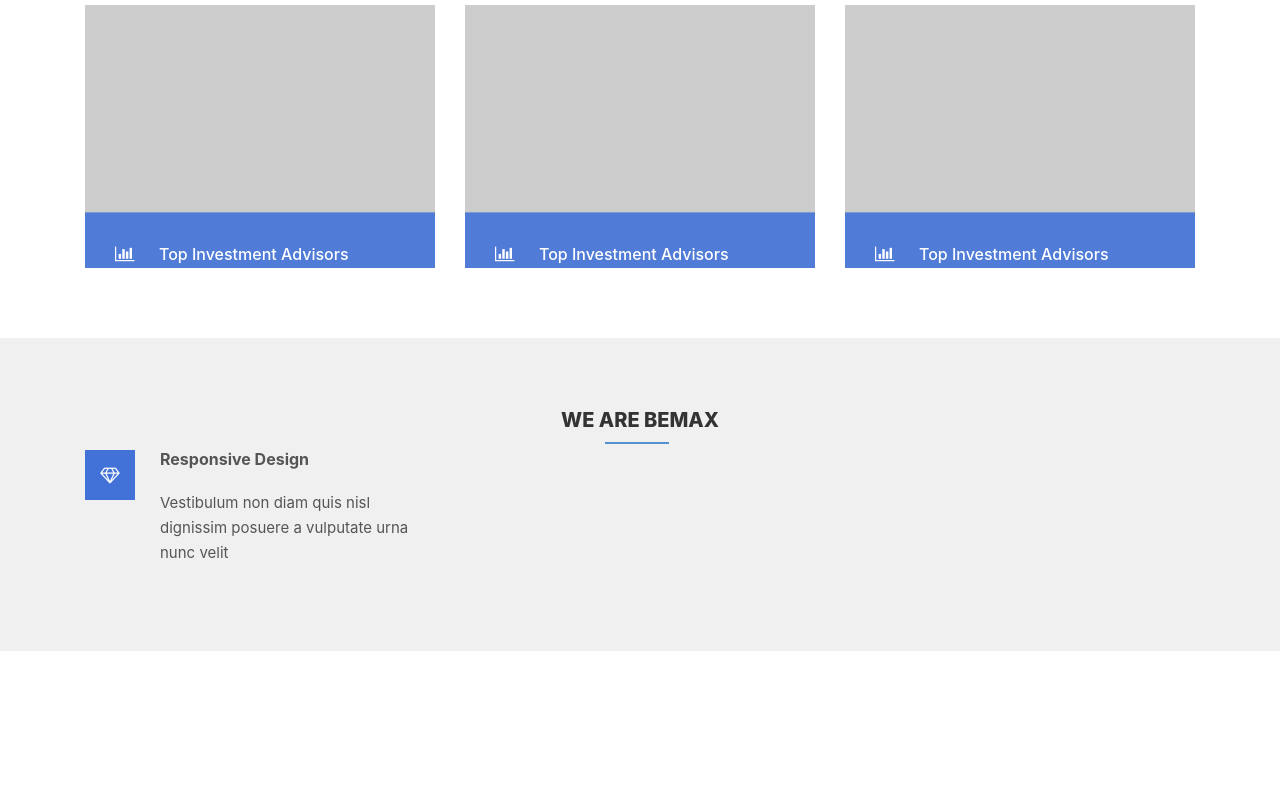
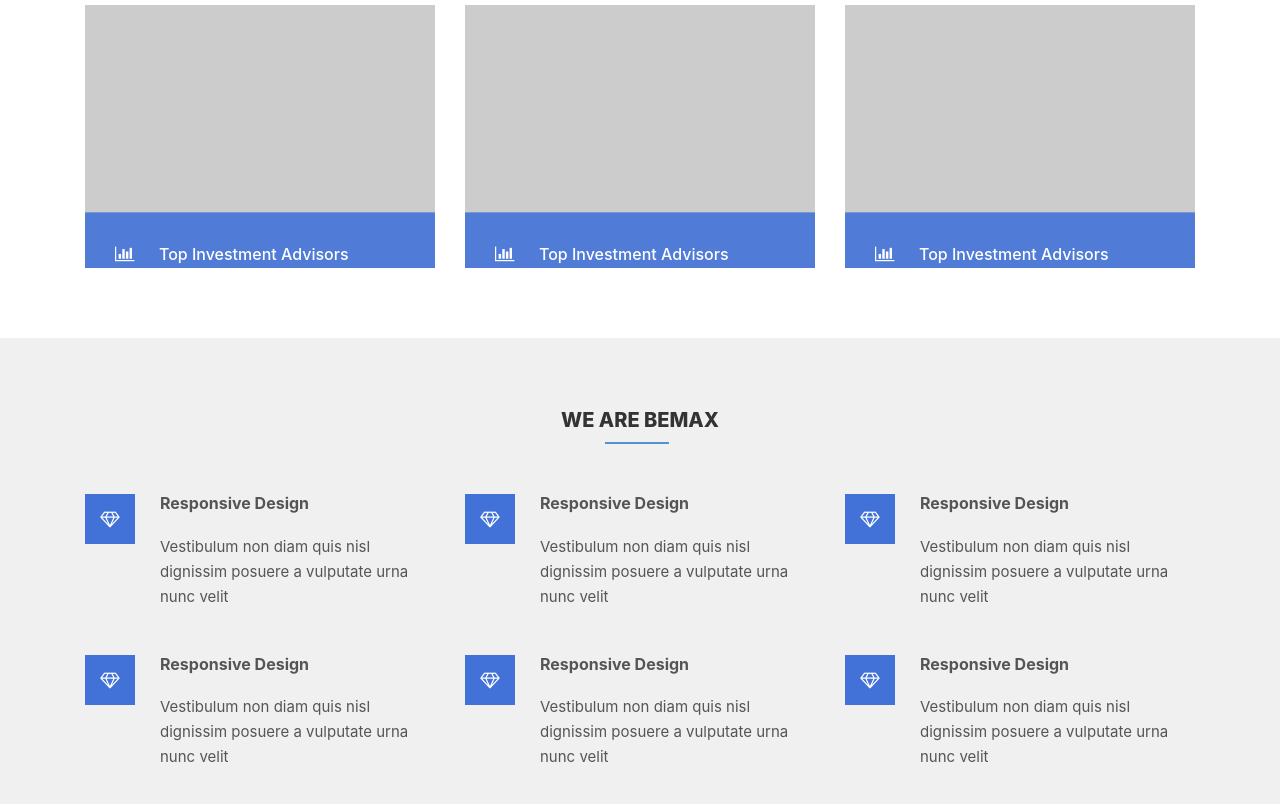
Before and after one commit to coderlisan/2p03b, a plain HTML site: page index.html in a window 1280 px wide. Shown: the part 911-1715 px from the top of the page. Before the commit the page ends 1562 px from the top, so only its background shows below. Drawn offline with Linux system fonts and the light colour scheme.

Commit message:
I just added some  services section

```diff
--- a/css/style.css
+++ b/css/style.css
@@ -363,6 +363,7 @@ span {
 
 .section-title {
 	text-align: center;
+	margin-bottom: 29px;
 }
 
 .section-title h2 {
@@ -423,4 +424,5 @@ span {
 	font-size: 15px;
 }
 
+.servicess-row{padding: 15px 0px;}
 /* services-area ends */
--- a/index.html
+++ b/index.html
@@ -191,12 +191,12 @@
    <!-- services-area start -->
    <div class="services-area">
       <div class="container">
-         <div class="row">
-            <div class="col-12">
-               <div class="section-title">
-                  <h2>WE ARE BEMAX</h2>
-               </div>
+         <div class="col-12">
+            <div class="section-title">
+               <h2>WE ARE BEMAX</h2>
             </div>
+         </div>
+         <div class="row servicess-row">
             <div class="col-4">
                <div class="single-services">
                   <div class="services-icon">
@@ -208,6 +208,69 @@
                   </div>
                </div>
             </div>
+
+            <div class="col-4">
+               <div class="single-services">
+                  <div class="services-icon">
+                     <i class="fa fa-diamond fa-1x"></i>
+                  </div>
+                  <div class="services-content">
+                     <h3>Responsive Design</h3>
+                     <p>Vestibulum non diam quis nisl dignissim posuere a vulputate urna nunc velit</p>
+                  </div>
+               </div>
+            </div>
+
+            <div class="col-4">
+               <div class="single-services">
+                  <div class="services-icon">
+                     <i class="fa fa-diamond fa-1x"></i>
+                  </div>
+                  <div class="services-content">
+                     <h3>Responsive Design</h3>
+                     <p>Vestibulum non diam quis nisl dignissim posuere a vulputate urna nunc velit</p>
+                  </div>
+               </div>
+            </div>
+
+         </div>
+         <div class="row servicess-row">
+            <div class="col-4">
+               <div class="single-services">
+                  <div class="services-icon">
+                     <i class="fa fa-diamond fa-1x"></i>
+                  </div>
+                  <div class="services-content">
+                     <h3>Responsive Design</h3>
+                     <p>Vestibulum non diam quis nisl dignissim posuere a vulputate urna nunc velit</p>
+                  </div>
+               </div>
+            </div>
+
+            <div class="col-4">
+               <div class="single-services">
+                  <div class="services-icon">
+                     <i class="fa fa-diamond fa-1x"></i>
+                  </div>
+                  <div class="services-content">
+                     <h3>Responsive Design</h3>
+                     <p>Vestibulum non diam quis nisl dignissim posuere a vulputate urna nunc velit</p>
+                  </div>
+               </div>
+            </div>
+
+            <div class="col-4">
+               <div class="single-services">
+                  <div class="services-icon">
+                     <i class="fa fa-diamond fa-1x"></i>
+                  </div>
+                  <div class="services-content">
+                     <h3>Responsive Design</h3>
+                     <p>Vestibulum non diam quis nisl dignissim posuere a vulputate urna nunc velit</p>
+                  </div>
+               </div>
+            </div>
+
          </div>
       </div>
    </div>
```
